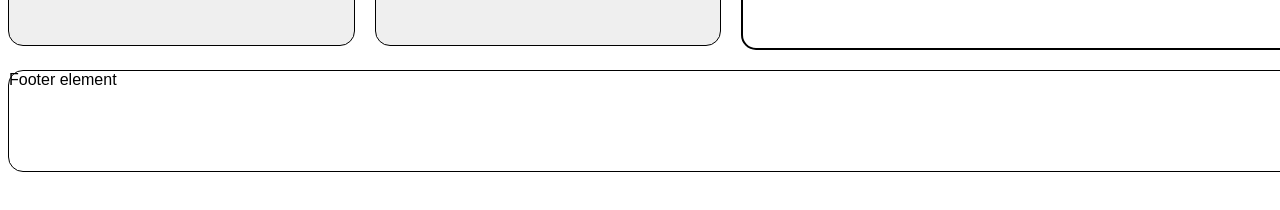
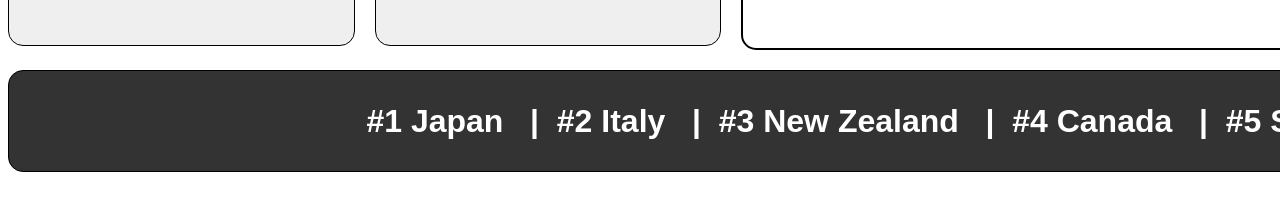
Before and after one commit to amyrd/hackathon25-fresh, a React (Vite) app: page / in a window 1280 px wide. Shown: the part 532-742 px from the top of the page. Built offline with nearby package versions, Linux system fonts and the light colour scheme; no server answers.

Commit message:
news ticker bar

```diff
--- a/src/Dashboard.jsx
+++ b/src/Dashboard.jsx
@@ -5,6 +5,32 @@
 
 function Dashboard() {
   const [posts, setPosts] = useState([]);
+  const [currentIndex, setCurrentIndex] = useState(0);
+
+  const travelDestinations = [
+    // "Japan #1",
+    // "Italy #2",
+    // "New Zealand #3",
+    // "Canada #4",
+    // "Switzerland #5",
+    // "Greece #6",
+    // "Australia #7",
+    // "Thailand #8",
+    // "France #9",
+    // "Iceland #10",
+
+    "#1 Japan",
+    "#2 Italy",
+    "#3 New Zealand",
+    "#4 Canada",
+    "#5 Switzerland",
+    "#6 Greece",
+    "#7 Australia",
+    "#8 Thailand",
+    "#9 France",
+    "#10 Iceland",
+  ]
+
 
   useEffect(() => {
     fetch("http://localhost:8080/twitter/posts") // Fetch data from Go backend
@@ -43,10 +69,21 @@
             <h3>Stats</h3>
           </div>
         </div>
-        <div className="row-container">Footer element</div>
+      </div>
+
+     {/* News Ticker */}
+     <div className="ticker-bar">
+        <div className="news-ticker">
+          <div className="ticker-content">
+            {travelDestinations.map((country, index) => (
+              <span key={index} className="ticker-item">
+                {country} &nbsp; | &nbsp;
+              </span>
+            ))}
+          </div>
+        </div>
       </div>
     </>
   );
 }
-
 export default Dashboard;
--- a/src/index.css
+++ b/src/index.css
@@ -18,13 +18,6 @@
   margin: auto;
   display: flex;
   gap: 20px;
-}
-
-.row-container {
-  width: 100%;
-  border: black 1px solid;
-  border-radius: 15px;
-  min-height: 100px;
 }
 
 .post-container {
@@ -71,3 +64,45 @@
   background-color: navy;
   border-radius: 15px;
 }
+
+.news-ticker {
+  width: 100%;
+  overflow: hidden;
+  white-space: nowrap;
+  position: relative;
+}
+
+.ticker-bar {
+  width: 100%;
+  border: black 1px solid;
+  border-radius: 15px;
+  min-height: 100px;
+  background-color: #333;
+  color: white;
+  overflow: hidden;
+  position: relative;
+  display: flex;
+  justify-content: center;
+  align-items: center;
+}
+
+.ticker-content {
+  display: flex;
+  white-space: nowrap;
+  animation: tickerMove 20s linear infinite;
+}
+
+.ticker-item {
+  display: inline-block;
+  font-size: 2rem;
+  font-weight: bold;
+}
+
+@keyframes tickerMove {
+  from {
+    transform: translateX(100%);
+  }
+  to {
+    transform: translateX(-175%);
+  }
+}
```
